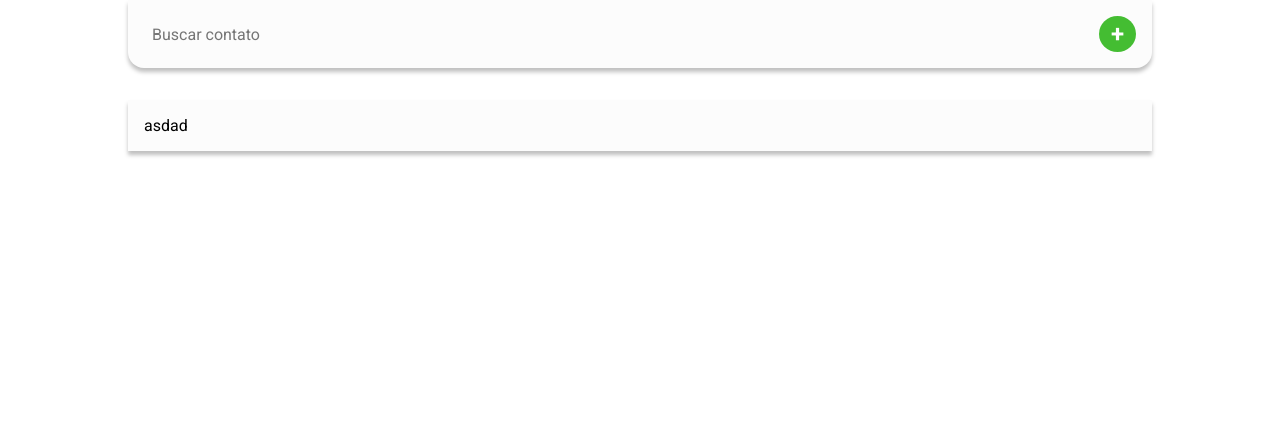
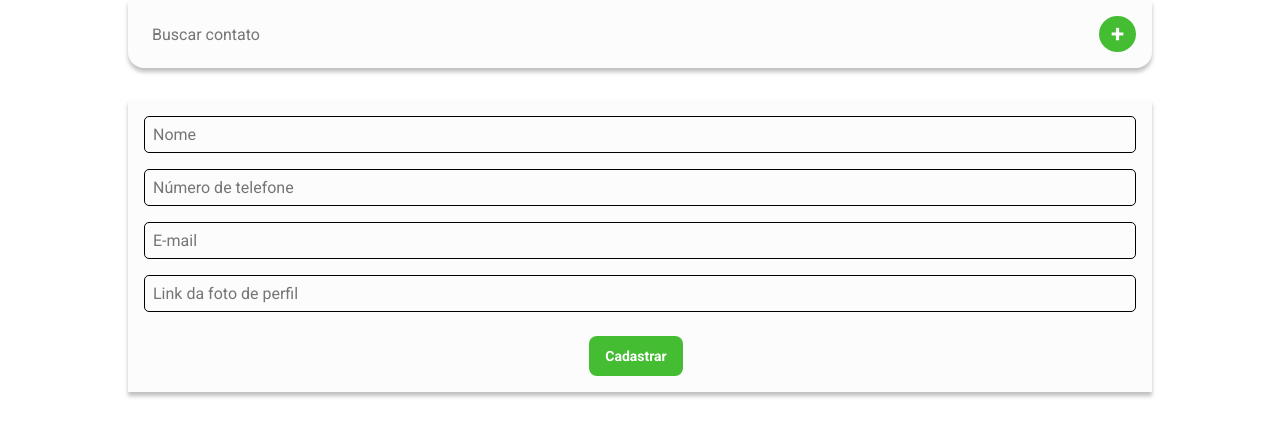
Before and after one commit to gctoledo/Contact-List, a React (Create React App) app: page /new in a window 1280 px wide. Shown: the top 436 px of the page. Built offline with nearby package versions, Linux system fonts and the light colour scheme.

Commit message:
feat: add Form component to add new contacts

```diff
--- a/src/containers/Form/index.tsx
+++ b/src/containers/Form/index.tsx
@@ -1,7 +1,70 @@
-import { ContentContainer } from '../../styles'
+import { FormEvent, useState } from 'react'
+import { ContentContainer, Infos } from '../../styles'
+import { AddButton, AddInput, FormS } from './styles'
+import { useDispatch } from 'react-redux'
+import { add } from '../../store/reducers/contact'
+import { useNavigate } from 'react-router-dom'
 
 const Form = () => {
-  return <ContentContainer>asdad</ContentContainer>
+  const [name, setName] = useState('')
+  const [number, setNumber] = useState('')
+  const [email, setEmail] = useState('')
+  const [photo, setPhoto] = useState('')
+
+  const dispatch = useDispatch()
+
+  const navigate = useNavigate()
+
+  const addContact = (event: FormEvent) => {
+    event.preventDefault()
+
+    dispatch(
+      add({
+        name,
+        number,
+        email,
+        photo
+      })
+    )
+    navigate('/')
+  }
+
+  return (
+    <ContentContainer>
+      <FormS onSubmit={(e) => addContact(e)}>
+        <Infos>
+          <AddInput
+            value={name}
+            onChange={(e) => setName(e.target.value)}
+            type="text"
+            placeholder="Nome"
+          ></AddInput>
+          <AddInput
+            value={number}
+            onChange={(e) => setNumber(e.target.value)}
+            type="text"
+            placeholder="Número de telefone"
+          ></AddInput>
+          <AddInput
+            value={email}
+            onChange={(e) => setEmail(e.target.value)}
+            type="text"
+            placeholder="E-mail"
+          ></AddInput>
+          <AddInput
+            value={photo}
+            onChange={(e) => setPhoto(e.target.value)}
+            type="text"
+            placeholder="Link da foto de perfil"
+          ></AddInput>
+        </Infos>
+
+        <AddButton type="submit" types="save">
+          Cadastrar
+        </AddButton>
+      </FormS>
+    </ContentContainer>
+  )
 }
 
 export default Form
--- /dev/null
+++ b/src/containers/Form/styles.ts
@@ -0,0 +1,16 @@
+import styled from 'styled-components'
+import { Input } from '../../styles'
+import { Button } from '../../components/Contact/styles'
+
+export const AddInput = styled(Input)`
+  border: 1px solid #000;
+  border-radius: 5px;
+`
+
+export const FormS = styled.form`
+  text-align: center;
+`
+
+export const AddButton = styled(Button)`
+  margin-top: 24px;
+`
--- a/src/store/index.ts
+++ b/src/store/index.ts
@@ -1,9 +1,11 @@
 import { configureStore } from '@reduxjs/toolkit'
 import contactsReducer from '../store/reducers/contact'
+import filterReducer from '../store/reducers/filter'
 
 const store = configureStore({
   reducer: {
-    contacts: contactsReducer
+    contacts: contactsReducer,
+    filter: filterReducer
   }
 })
 
--- a/src/store/reducers/contact.ts
+++ b/src/store/reducers/contact.ts
@@ -69,9 +69,26 @@ const contactsSlice = createSlice({
       if (contactIndex >= 0) {
         state.itens[contactIndex] = action.payload
       }
+    },
+    add: (state, action: PayloadAction<Omit<Contact, 'id'>>) => {
+      const contactCheck = state.itens.find(
+        (contact) =>
+          contact.name.toLowerCase() === action.payload.name.toLowerCase()
+      )
+
+      if (contactCheck) {
+        alert('Contato já cadastrado!')
+      } else {
+        const lastContact = state.itens[state.itens.length - 1]
+        const newContact = {
+          ...action.payload,
+          id: lastContact ? lastContact.id + 1 : 1
+        }
+        state.itens.push(newContact)
+      }
     }
   }
 })
 
-export const { remove, edit } = contactsSlice.actions
+export const { remove, edit, add } = contactsSlice.actions
 export default contactsSlice.reducer
```
